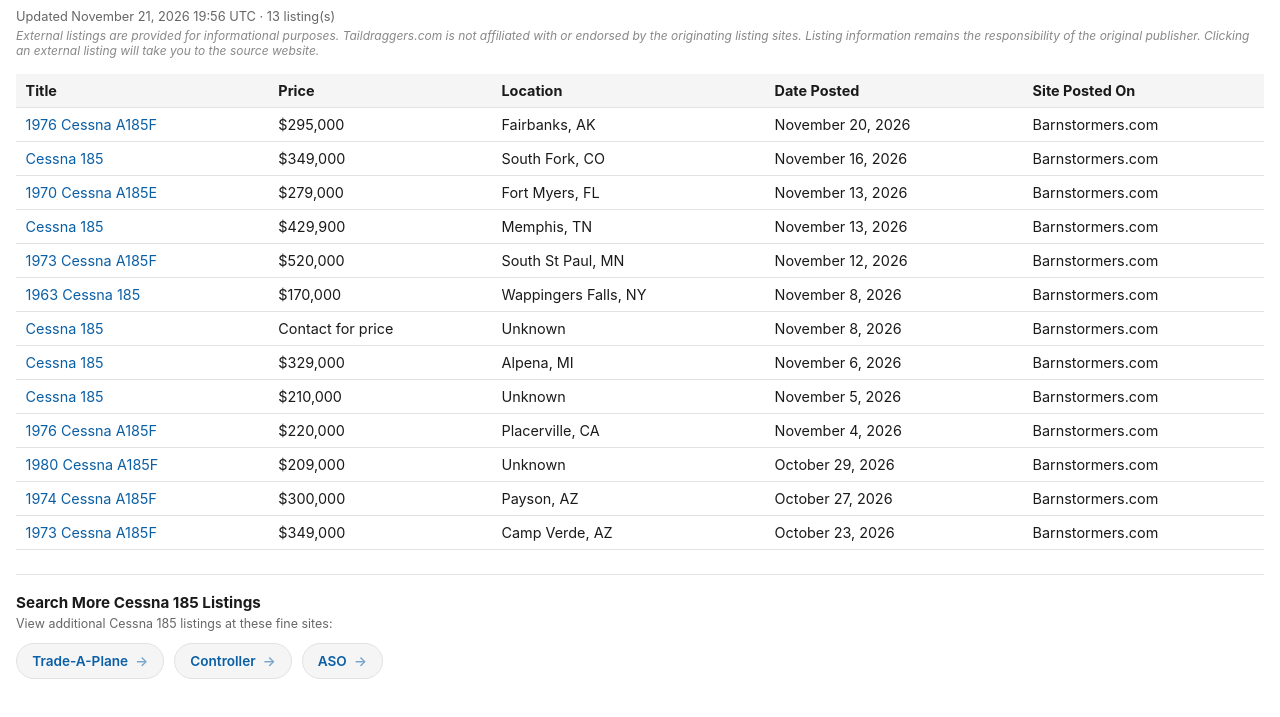
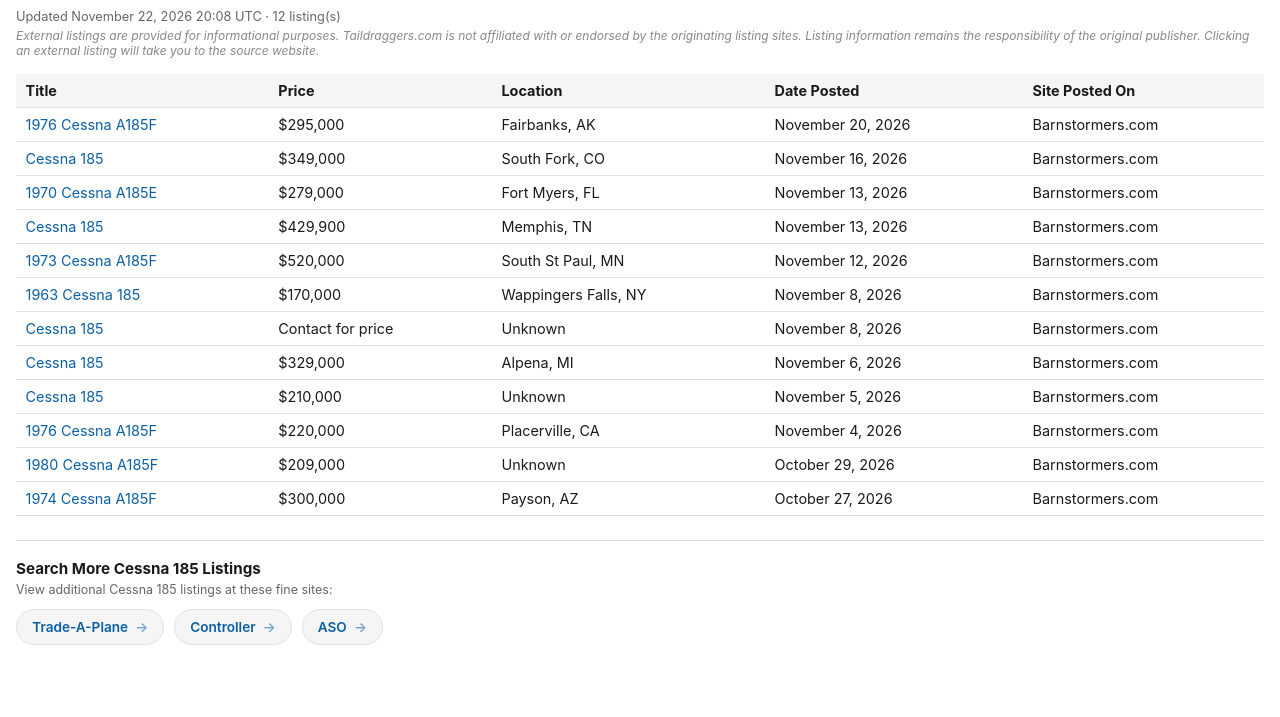
Before and after one commit to taildraggers/cessna-185-for-sale, a plain HTML site: page docs/index.html in a window 1280 px wide. Shown: the part 43-760 px from the top of the page. Drawn offline with Linux system fonts and the light colour scheme.

Commit message:
Update Cessna 185 listings (2026-11-22)

```diff
--- a/docs/index.html
+++ b/docs/index.html
@@ -76,7 +76,7 @@
 </head>
 <body>
   <h1>Other Cessna 185 Ads on the Web</h1>
-  <div class="updated">Updated November 21, 2026 19:56 UTC &middot; 13 listing(s)</div>
+  <div class="updated">Updated November 22, 2026 20:08 UTC &middot; 12 listing(s)</div>
   <div class="disclaimer">External listings are provided for informational purposes. Taildraggers.com is not affiliated with or endorsed by the originating listing sites. Listing information remains the responsibility of the original publisher. Clicking an external listing will take you to the source website.</div>
   <table>
     <thead>
@@ -95,7 +95,6 @@
         <tr><td><a href="https://www.barnstormers.com/classified-2072084-1976-Cessna-A185F.html" target="_blank" rel="noopener noreferrer">1976 Cessna A185F</a></td><td>$220,000</td><td>Placerville, CA</td><td>November 4, 2026</td><td>Barnstormers.com</td></tr>
         <tr><td><a href="https://www.barnstormers.com/classified-2070560-1980-Cessna-A185F-For-Sale.html" target="_blank" rel="noopener noreferrer">1980 Cessna A185F</a></td><td>$209,000</td><td>Unknown</td><td>October 29, 2026</td><td>Barnstormers.com</td></tr>
         <tr><td><a href="https://www.barnstormers.com/classified-2080457-1974-Cessna-A185F.html" target="_blank" rel="noopener noreferrer">1974 Cessna A185F</a></td><td>$300,000</td><td>Payson, AZ</td><td>October 27, 2026</td><td>Barnstormers.com</td></tr>
-        <tr><td><a href="https://www.barnstormers.com/classified-2073886-**1973-Cessna-A185F-Skywagon**.html" target="_blank" rel="noopener noreferrer">1973 Cessna A185F</a></td><td>$349,000</td><td>Camp Verde, AZ</td><td>October 23, 2026</td><td>Barnstormers.com</td></tr>
     </tbody>
   </table>
   <div class="more-resources">
```
